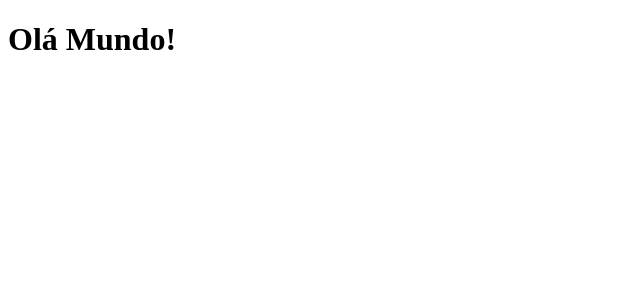
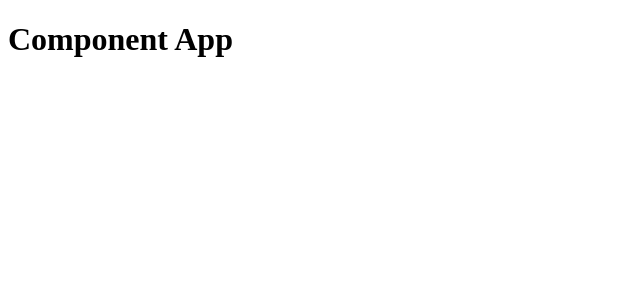
Before and after one commit to felipemarqs/react-fundamentos, a React app: page / in a window 1280 px wide. Shown: the top 300 px of the page, without its empty margins (0-640 px from the left). Built offline with nearby package versions, Linux system fonts and the light colour scheme.

Commit message:
feat: :memo: Att

```diff
--- a/package.json
+++ b/package.json
@@ -5,7 +5,8 @@
   "main": "index.js",
   "scripts": {
     "test": "echo \"Error: no test specified\" && exit 1",
-    "build": "npx webpack"
+    "build": "npx webpack",
+    "dev": "npx webpack serve"
   },
   "repository": {
     "type": "git",
@@ -26,7 +27,8 @@
     "clean-webpack-plugin": "^4.0.0",
     "html-webpack-plugin": "^5.5.0",
     "webpack": "^5.75.0",
-    "webpack-cli": "^5.0.1"
+    "webpack-cli": "^5.0.1",
+    "webpack-dev-server": "^4.11.1"
   },
   "dependencies": {
     "react": "^17.0.2",
--- /dev/null
+++ b/src/App.jsx
@@ -0,0 +1,11 @@
+import React from "react";
+
+const App = () => {
+    return (
+        <div>
+            <h1>Component App</h1>
+        </div>
+    );
+}
+
+export default App;
--- a/src/index.js
+++ b/src/index.js
@@ -1,7 +1,8 @@
-import React from 'react'
-import ReactDOM  from 'react-dom'
+import React from "react";
+import ReactDOM from "react-dom";
+import App from './App.jsx'
 
 ReactDOM.render(
-    <h1 id="title">Olá Mundo!</h1>,
-    document.getElementById('root')
+  <App />,
+  document.getElementById("root")
 );
--- a/webpack.config.js
+++ b/webpack.config.js
@@ -17,10 +17,14 @@ module.exports = {
     module: {
         rules: [
             {
-                test: /\.js$/,
+                test: /\.jsx?$/,
                 exclude: /node_modules/,
                 use: 'babel-loader',
             },
         ],
+    },
+    mode: 'development',
+    devServer: {
+        port: 3000,
     }
 }
```
Also changed, not shown: 5 other files (tests, documents, lock files or other folders).
